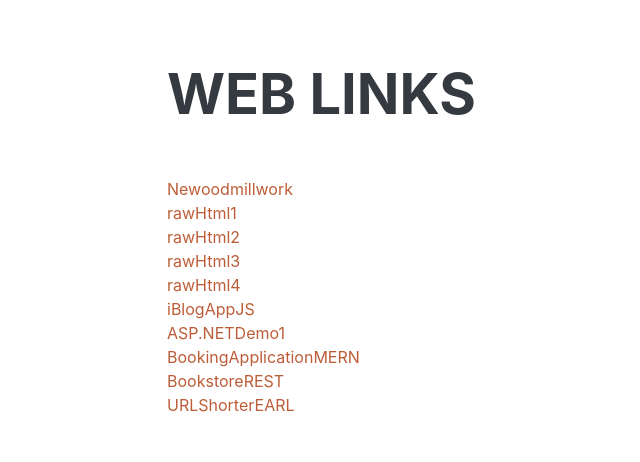
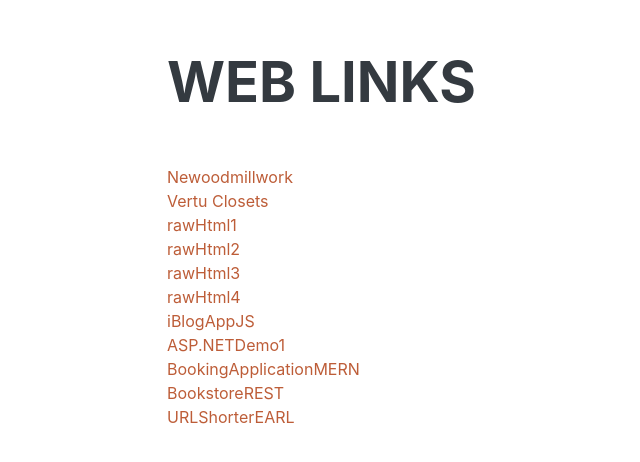
Before and after one commit to marksong0917/ResumeWebV, a plain HTML site: page index.html in a window 1280 px wide. Shown: the part 4157-4619 px from the top of the page, without its empty margins (153-793 px from the left). Drawn offline with nearby package versions, Linux system fonts and the light colour scheme; a web font is replaced by a local one.

Commit message:
added vertu closet web

```diff
--- a/index.html
+++ b/index.html
@@ -200,6 +200,7 @@
           <h2 class="mb-5">Web Links</h2>
           <p>
             <a href="https://www.newoodmillwork.com/">Newoodmillwork</a><br>
+            <a href="https://www.vertukitchens.com/">Vertu Closets</a><br>
             <a href="https://marksong0917.github.io/rawHtml1/">rawHtml1</a><br>
             <a href="https://marksong0917.github.io/rawHtml2/">rawHtml2</a><br>
             <a href="https://marksong0917.github.io/rawHtml3/">rawHtml3</a><br>
```
